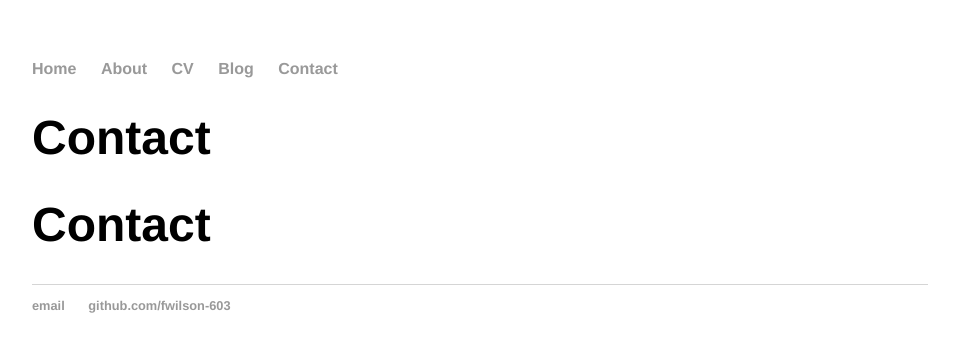
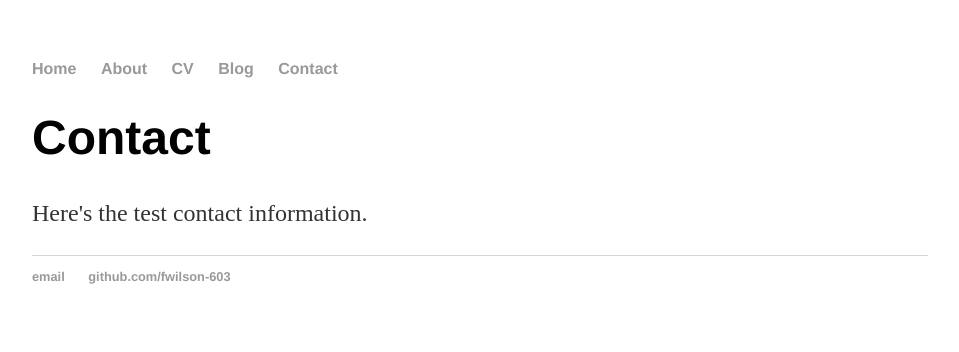
Before and after one commit to fwilson-603/fwilson-603.github.io, a Jekyll site: the page built from contact/index.html, in a window 1280 px wide. Shown: the top 352 px of the page, without its empty margins (160-1119 px from the left). Built offline with Jekyll 4.4.1, drawn with Linux system fonts in a browser that asks for light colours.

Commit message:
Update index.html

```diff
--- a/contact/index.html
+++ b/contact/index.html
@@ -2,4 +2,4 @@
 layout: default
 title: Contact
 ---
-	<h1>{{ page.title }}</h1>
+<p>Here's the test contact information.</p>
```
